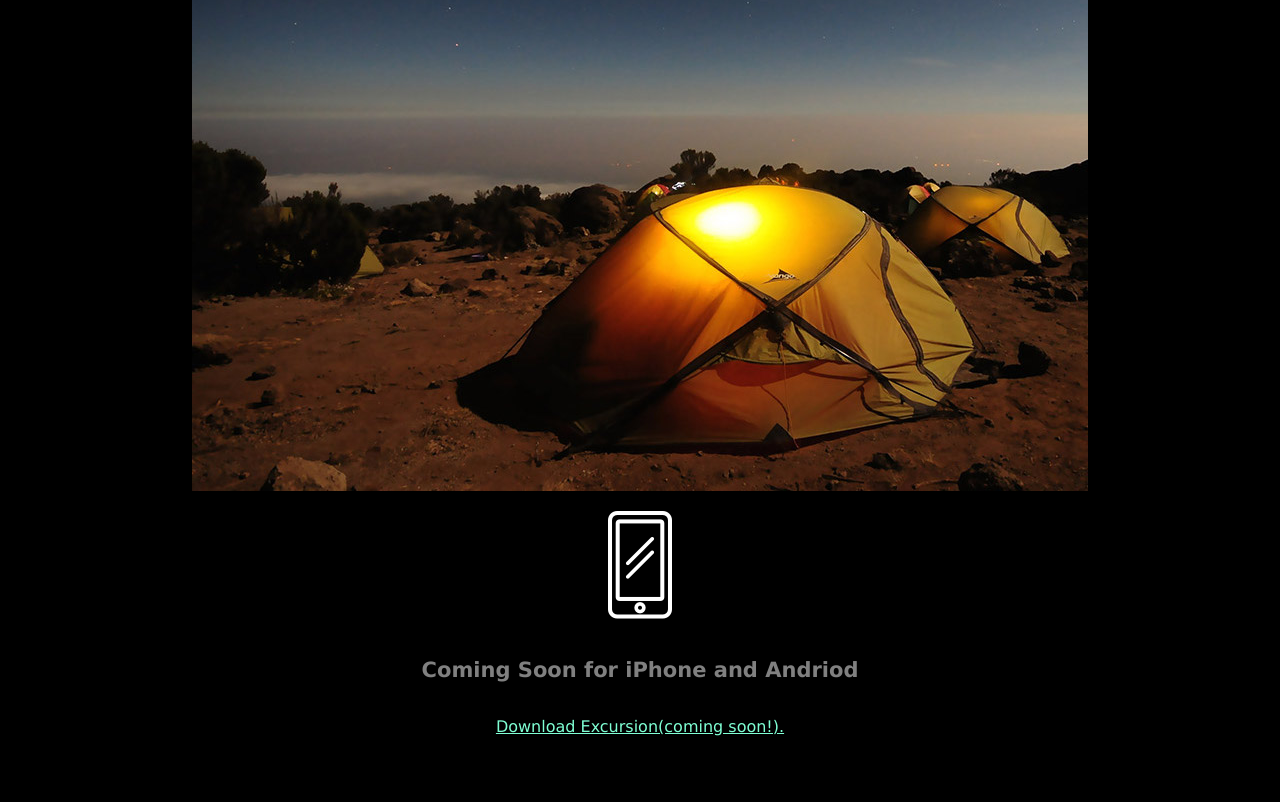
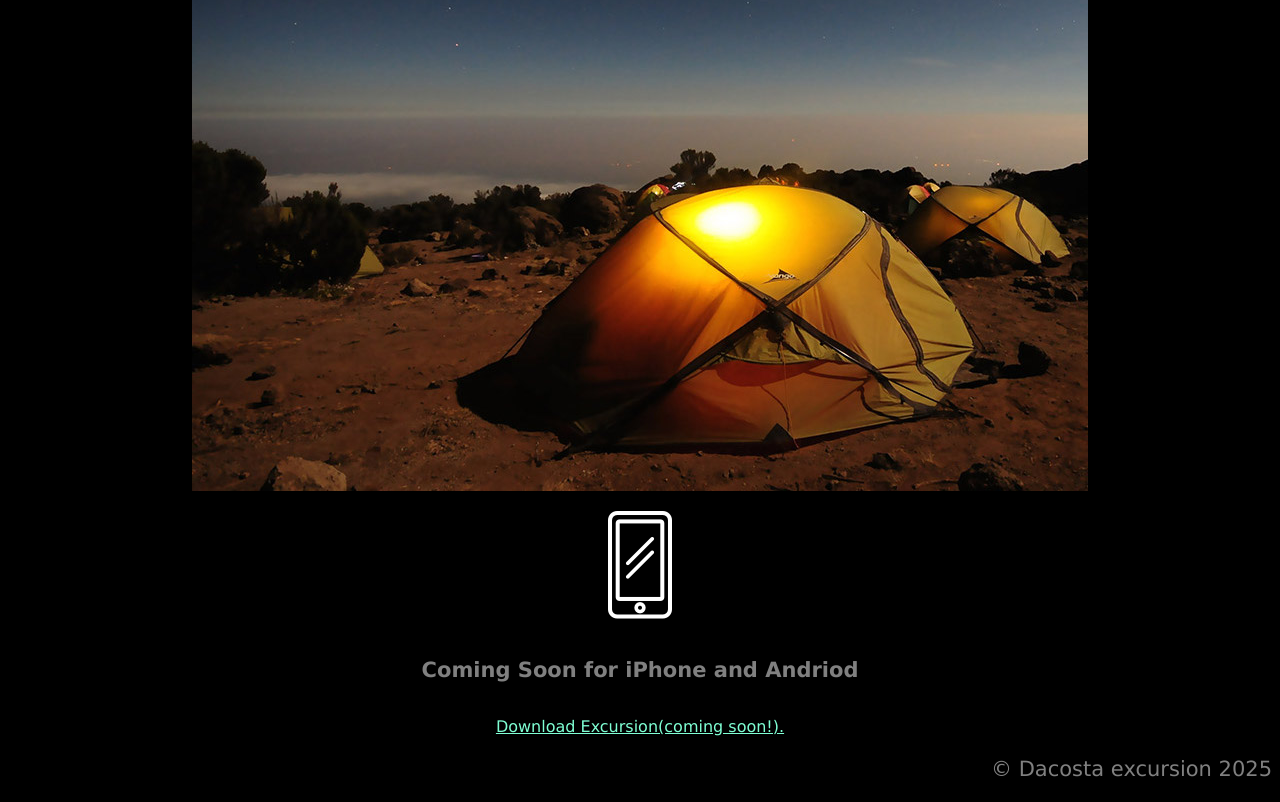
Before and after one commit to Dacosta25/excursionmaster, a plain HTML site: page index.html in a window 1280 px wide. Shown: the part 478-1280 px from the top of the page. Drawn offline with Linux system fonts and the light colour scheme.

Commit message:
fial push

```diff
--- a/index.html
+++ b/index.html
@@ -10,8 +10,8 @@
         <h1 class="header--main">Discover hidden places in the world around you</h1>
 
         <a class="link--cta" href="#"><p>Download Excursion(coming soon!).</p></a>
-        <video autoplay loop>
-            <source src="/resources/videos/excursion.mp4" type="video/mp4">
+        <video autoplay loop muted>
+            <source src="resources/videos/excursion.mp4" type="video/mp4">
         </video>
         <h2 class="header--seconday">Your personal travel guide</h2>
         <h4 class="header--sub-header">Excursion remembers places you like, and recommend new  points of interest around you.</h4>
@@ -20,10 +20,7 @@
         <p><img src="resources/images/cellphone.png"></p>
         <h5 class="header--sub-header">Coming Soon for iPhone and Andriod</h5>
         <a class="link--cta" href="#"><p>Download Excursion(coming soon!).</p></a>
+        <p class="copyright--footer">&copy; Dacosta excursion 2025</p>
 
-
-    <footer>
-        <p>&copy; Dacosta 2025 My sample Page</p>
-    </footer>
 </body>
 </html>
--- a/resources/css/style.css
+++ b/resources/css/style.css
@@ -27,3 +27,10 @@ body {
     font-size: 16px;
     color: aquamarine;
 }
+
+/* footer */
+.copyright--footer {
+    font-size: 21px;
+    color: grey;
+    text-align: right;
+}
```
